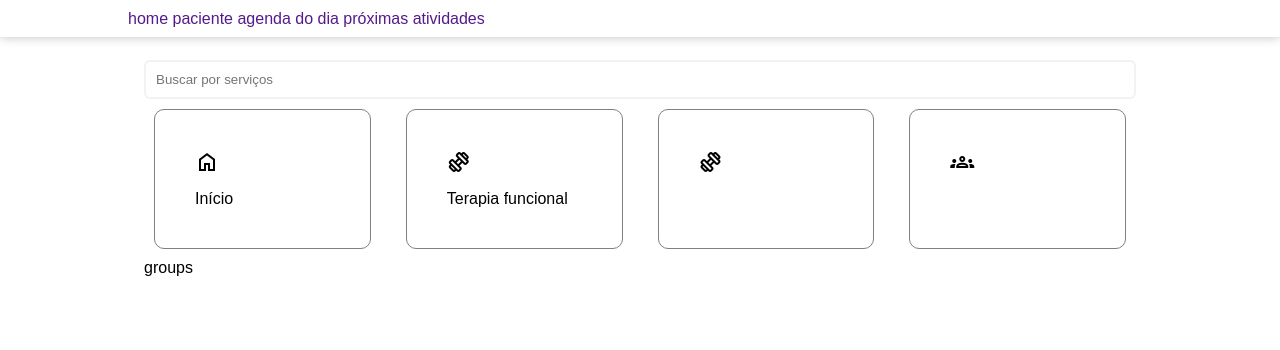
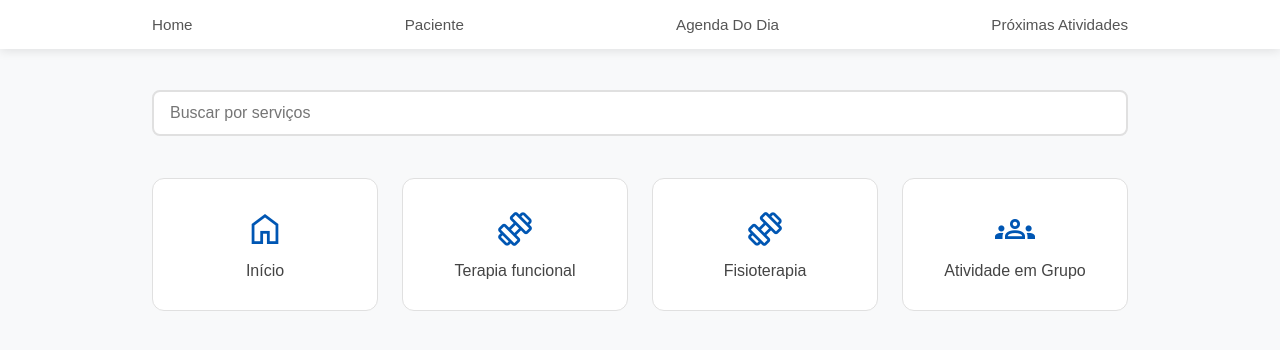
Before and after one commit to carlospontocom/agenda-sarah, a plain HTML site: page index.html in a window 1280 px wide. Drawn offline with nearby package versions, Linux system fonts and the light colour scheme.

Commit message:
perfeitando

```diff
--- a/index.html
+++ b/index.html
@@ -4,8 +4,7 @@
 <head>
   <meta charset="UTF-8">
   <meta name="viewport" content="width=device-width, initial-scale=1.0">
-  <link rel="stylesheet"
-    href="https://fonts.googleapis.com/css2?family=Material+Symbols+Outlined:opsz,wght,FILL,GRAD@24,400,0,0" />
+  <link rel="stylesheet" href="https://fonts.googleapis.com/css2?family=Material+Symbols+Outlined:opsz,wght,FILL,GRAD@24,400,0,0" />
   <link rel="stylesheet" href="styles.css">
   <title>Agenda de Reabilitação - SARAH</title>
 </head>
@@ -13,75 +12,45 @@
 <body>
 
   <header>
-    <nav class="navbar">
-         <a href="">home</a>
-         <a href="">paciente</a>
-         <a href="">agenda do dia</a>
-         <a href="">próximas atividades</a>
+    <nav class="navbar container">
+      <a href="#" class="nav-link">Home</a>
+      <a href="#" class="nav-link">Paciente</a>
+      <a href="#" class="nav-link">Agenda do Dia</a>
+      <a href="#" class="nav-link">Próximas Atividades</a>
     </nav>
   </header>
 
   <main class="main">
-
     <div class="container">
 
-  <div>
+      <div class="search-container">
         <input type="text" placeholder="Buscar por serviços" class="field">
       </div>
-  <div>
 
       <div class="cards">
-
-
-    <!-- card 1 -->
         <div class="card-services">
           <span class="material-symbols-outlined">home</span>
-      Início
+          <p>Início</p>
         </div>
-    <!-- /card 1 -->
 
+        <div class="card-services">
+          <span class="material-symbols-outlined">exercise</span>
+          <p>Terapia funcional</p>
+        </div>
 
+        <div class="card-services">
+          <span class="material-symbols-outlined">exercise</span>
+          <p>Fisioterapia</p>
+        </div>
 
-    <!-- card 2 -->
         <div class="card-services">
-      <span class="material-symbols-outlined">
-        exercise
-      </span>
-      <p>
-        Terapia funcional
-      </p>
+          <span class="material-symbols-outlined">groups</span>
+          <p>Atividade em Grupo</p>
         </div>
-    <!-- /card 2 -->
-
-
-
-    <!-- card 3 -->
-    <div class="card-services">
-      <span class="material-symbols-outlined">
-        exercise
-      </span>
-      <p></p>
       </div>
-    <!-- /card 3 -->
-
-    <!-- card 4 -->
-    <div class="card-services">
-      <span class="material-symbols-outlined">
-        groups
-      </span>
 
     </div>
-    <!-- /card 4 -->
+  </main>
 
-    </div>
-    groups
-    </span>
-
-
-  </div>
-
-
-  </main>
 </body>
-
 </html>
--- a/styles.css
+++ b/styles.css
@@ -1,62 +1,136 @@
+/* Reset e Configurações Gerais */
 * {
     padding: 0;
     margin: 0;
     box-sizing: border-box;
 }
-html{
+
+html {
     font-family: sans-serif;
+    background-color: #f8f9fa;
+    color: #333;
 }
 
-li{
-    list-style: none;
+a {
+    text-decoration: none;
+    color: inherit;
 }
 
-a{
-    text-decoration: none;
-}
-
-.container{
-    padding: 0 1rem;
+/* Layout Base */
+.container {
+    padding: 0 1.5rem;
     max-width: 1024px;
     margin: 0 auto;
 }
 
-
-header{
-    box-shadow: 0 0 10px #00000040;
-    padding: .6rem 0;
+/* Header & Navbar Responsiva */
+header {
+    background-color: #ffffff;
+    box-shadow: 0 2px 10px rgba(0, 0, 0, 0.1);
+    padding: 1rem 0;
     position: fixed;
     width: 100%;
+    top: 0;
+    left: 0;
+    z-index: 1000;
 }
 
-.navbar{
-    max-width: 1024px;
-    margin: 0 auto;
+.navbar {
+    display: flex;
+    justify-content: space-between;
+    align-items: center;
+    gap: 1rem;
+    flex-wrap: wrap; /* Permite quebrar linha em telas muito pequenas */
 }
 
-.main{
-    padding-top: 60px;
+.nav-link {
+    font-size: 0.95rem;
+    font-weight: 500;
+    color: #555;
+    transition: color 0.3s;
+    text-transform: capitalize;
 }
 
-.cards{
-    display: grid;
-    grid-template-columns: repeat(4, 1fr);
-    gap: 35px;
-    padding: 10px;
+.nav-link:hover {
+    color: #0056b3; /* Cor de destaque ao passar o mouse */
 }
 
-.card-services{
-    border: 1px solid gray;
-    border-radius: 10px;
-    padding: 40px;
+/* Conteúdo Principal */
+.main {
+    padding-top: 90px; /* Ajustado para não cobrir o conteúdo devido ao header fixo */
+}
+
+.search-container {
+    margin-bottom: 2rem;
+}
+
+.field {
+    border-radius: 8px;
+    border: 2px solid #e0e0e0;
+    padding: 12px 16px;
+    width: 100%;
+    font-size: 1rem;
+    outline: none;
+    transition: border-color 0.3s;
+}
+
+.field:focus {
+    border-color: #0056b3;
+}
+
+/* Grid de Cards Inteligente e Responsivo */
+.cards {
+    display: grid;
+    /* auto-fit + minmax garante que nenhum card fique menor que 200px, quebrando linhas se necessário */
+    grid-template-columns: repeat(auto-fit, minmax(220px, 1fr));
+    gap: 24px;
+    padding: 10px 0;
+}
+
+/* Estilização dos Cards */
+.card-services {
+    background-color: #ffffff;
+    border: 1px solid #e0e0e0;
+    border-radius: 12px;
+    padding: 30px 20px;
     display: flex;
     flex-direction: column;
-    gap: 1rem;
+    align-items: center; /* Centraliza o conteúdo do card */
+    text-align: center;
+    gap: 0.8rem;
+    cursor: pointer;
+    transition: transform 0.2s, box-shadow 0.2s;
 }
 
-.field{
-    border-radius: 6px;
-    border: 2px solid #f2f2f2;
-    padding: 10px;
-    width: 100%;
+.card-services:hover {
+    transform: translateY(-4px);
+    box-shadow: 0 4px 15px rgba(0, 0, 0, 0.08);
+    border-color: #0056b3;
 }
+
+.card-services .material-symbols-outlined {
+    font-size: 2.5rem;
+    color: #0056b3; /* Deixa os ícones com uma cor padrão bonita */
+}
+
+.card-services p {
+    font-weight: 500;
+    font-size: 1rem;
+    color: #444;
+}
+
+/* Media Query para telas pequenas (Celulares) */
+@media (max-width: 600px) {
+    .navbar {
+        justify-content: center; /* Centraliza os links caso eles quebrem linha */
+        gap: 0.8rem;
+    }
+
+    .nav-link {
+        font-size: 0.85rem;
+    }
+
+    .main {
+        padding-top: 120px; /* Espaço extra pois o header pode ficar mais alto no celular */
+    }
+}
```
Lines whose indentation alone changed are shown as unchanged.
